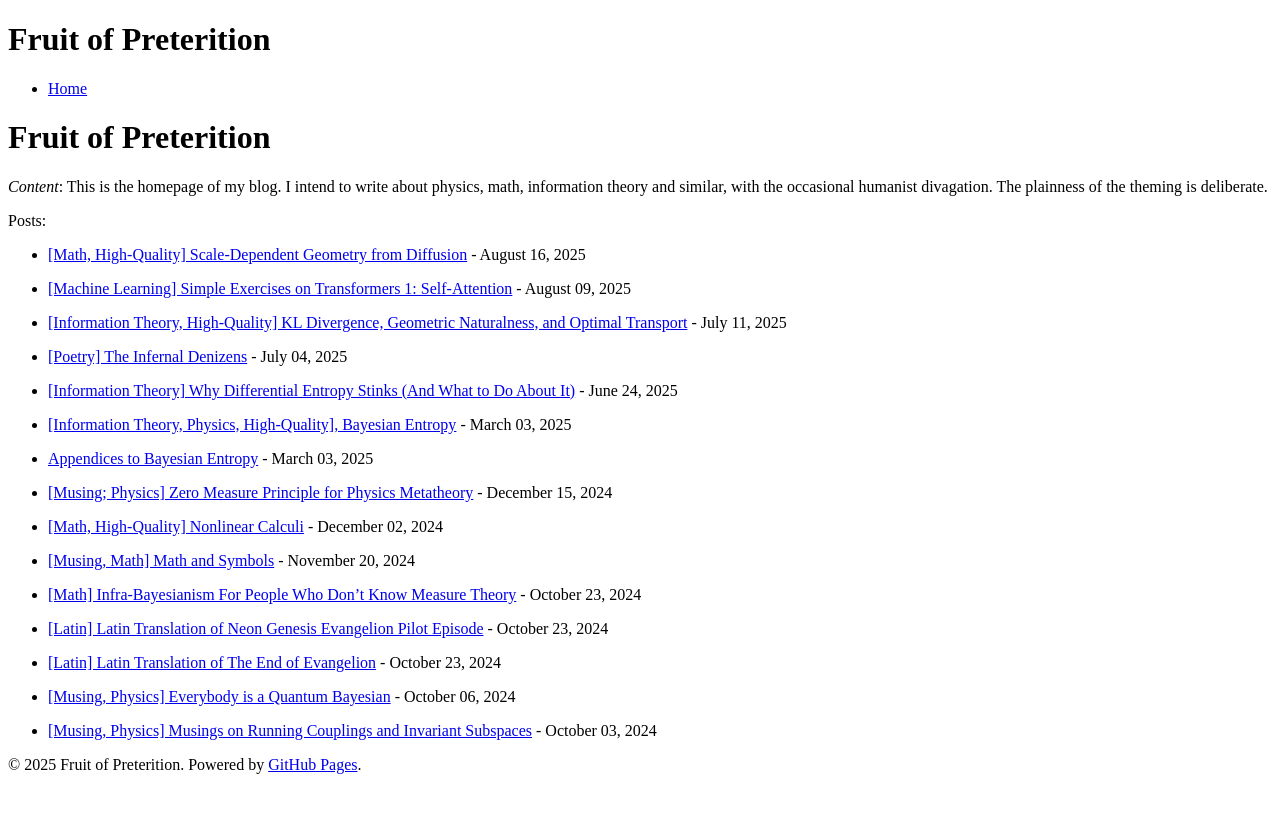
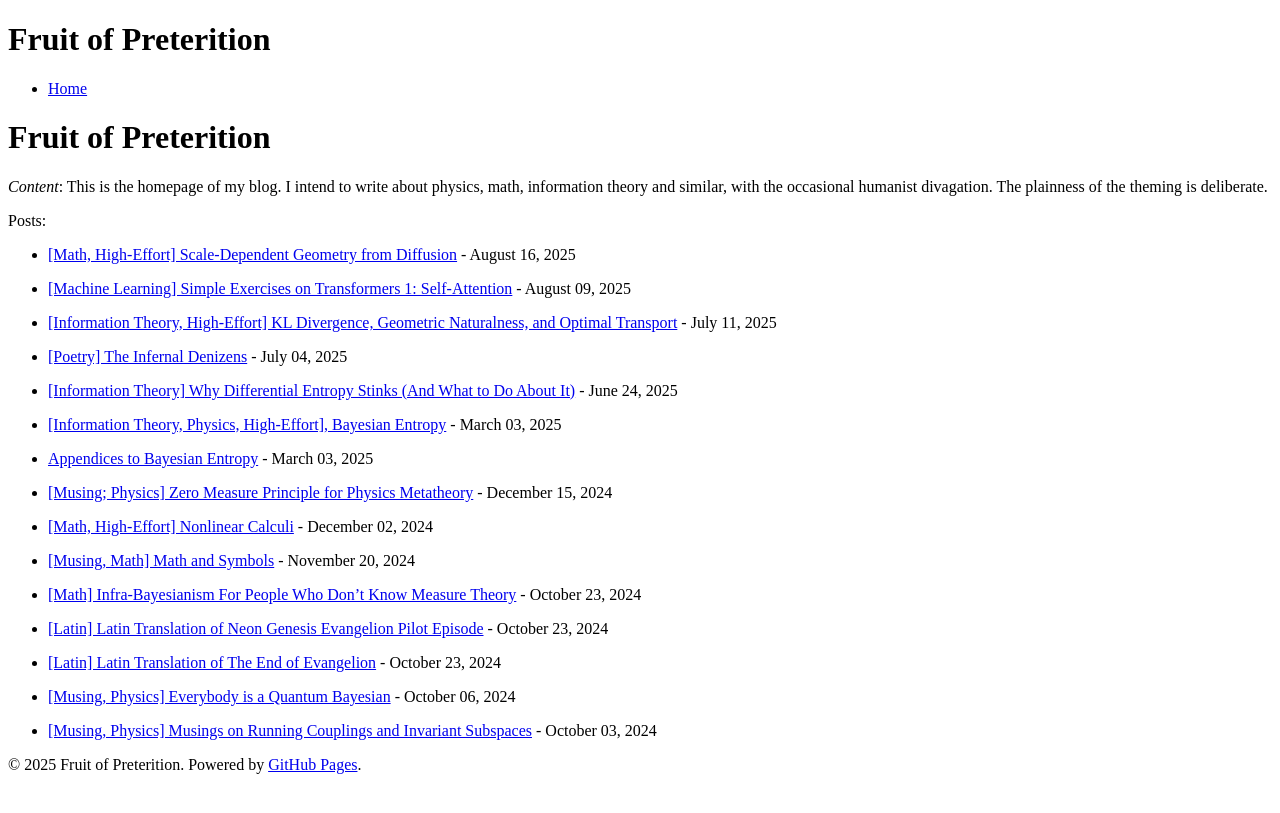
Before and after one commit to CharlesR-W/crw-blog, a Jekyll site: the page built from index.md, in a window 1280 px wide. Shown: the top 813 px of the page. Built offline with Jekyll 4.4.1, drawn with Linux system fonts in a browser that asks for light colours.

Commit message:
Update blog from Obsidian

```diff
--- a/_posts/2024-12-02-Nonlinear-Calculi.md
+++ b/_posts/2024-12-02-Nonlinear-Calculi.md
@@ -1,5 +1,5 @@
 ---
-title: "[Math, High-Quality] Nonlinear Calculi"
+title: "[Math, High-Effort] Nonlinear Calculi"
 date: 2024-12-02
 ---
 
--- a/_posts/2025-03-03-Bayesian-Entropy.md
+++ b/_posts/2025-03-03-Bayesian-Entropy.md
@@ -1,5 +1,5 @@
 ---
-title: "[Information Theory, Physics, High-Quality],  Bayesian Entropy"
+title: "[Information Theory, Physics, High-Effort],  Bayesian Entropy"
 date: 2025-03-03
 ---
 
--- a/_posts/2025-07-11-KL-Divergence-Geometric Naturalness-and-Optimal-Transport.md
+++ b/_posts/2025-07-11-KL-Divergence-Geometric Naturalness-and-Optimal-Transport.md
@@ -1,5 +1,5 @@
 ---
-title: "[Information Theory, High-Quality] KL Divergence, Geometric Naturalness, and Optimal Transport"
+title: "[Information Theory, High-Effort] KL Divergence, Geometric Naturalness, and Optimal Transport"
 date: 2025-07-11
 ---
 # KL Divergence, Geometric Naturalness, and Optimal Transport
--- a/_posts/2025-08-16-Scalar-Dimension.md.md
+++ b/_posts/2025-08-16-Scalar-Dimension.md.md
@@ -1,5 +1,5 @@
 ---
-title: "[Math, High-Quality] Scale-Dependent Geometry from Diffusion"
+title: "[Math, High-Effort] Scale-Dependent Geometry from Diffusion"
 date: 2025-08-16
 ---
 # Scale–Dependent Geometry from Diffusion
```
